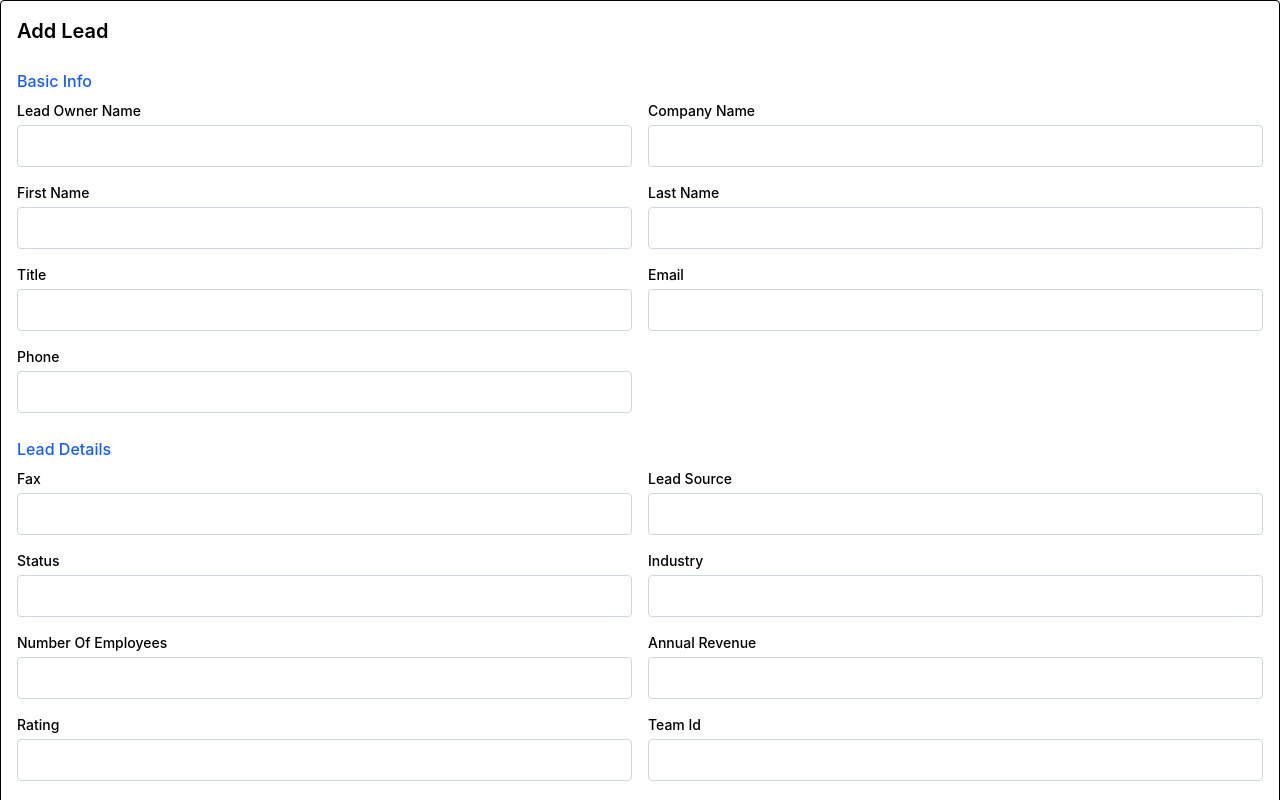
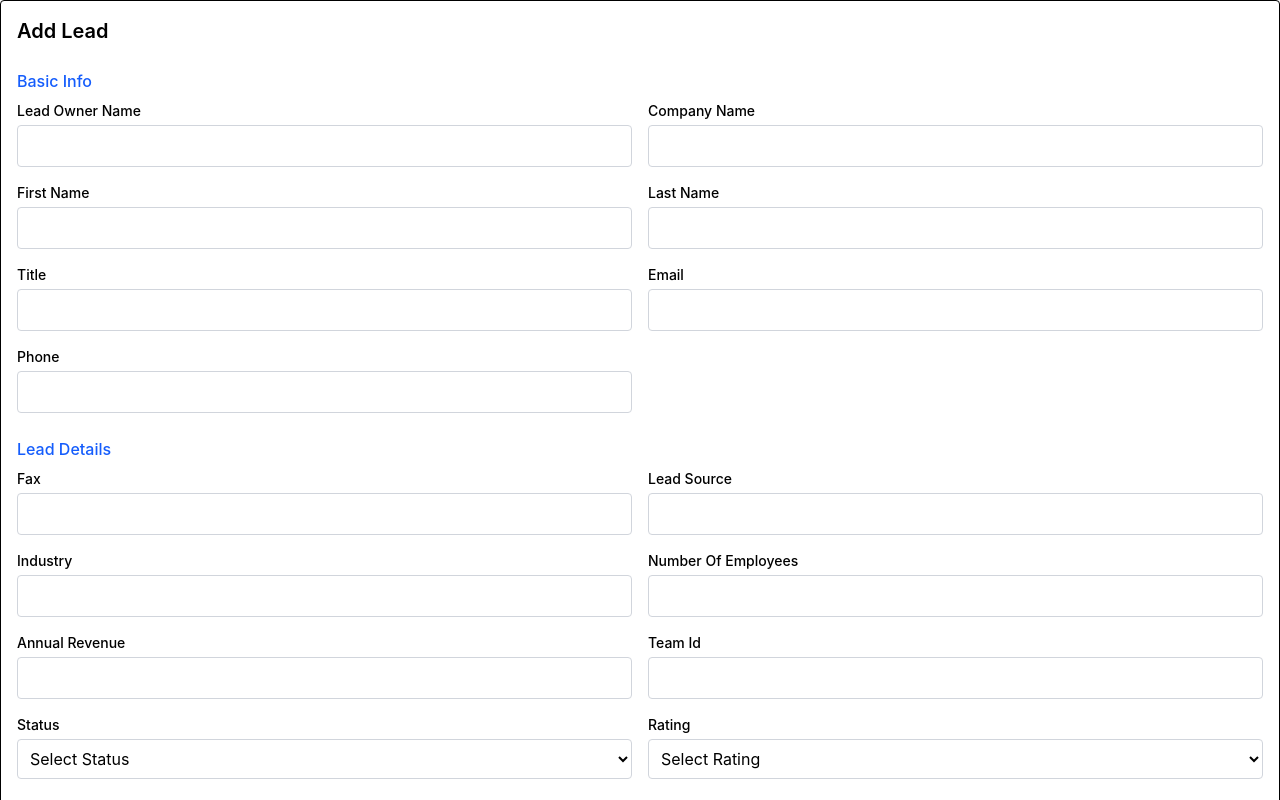
Before and after one commit to Hussain-2002/CRM-Module, a React (Create React App) app in the folder frontend/: page /leads/add in a window 1280 px wide. Shown: the top 800 px of the page. Built offline with nearby package versions, Linux system fonts and the light colour scheme.

Commit message:
first commit

```diff
--- a/frontend/src/Components/AddLeadForm.jsx
+++ b/frontend/src/Components/AddLeadForm.jsx
@@ -52,6 +52,9 @@ const AddLeadForm = ({ onSubmit, leadToEdit, closeForm }) => {
     }
   };
 
+  const statusOptions = ['New', 'Contacted', 'Converted', 'Qualified', 'Unqualified'];
+  const ratingOptions = ['Hot', 'Warm', 'Cold'];
+
   return (
     <div className="p-4 bg-white border rounded shadow mb-8">
       <h2 className="text-xl font-semibold mb-6">
@@ -85,7 +88,7 @@ const AddLeadForm = ({ onSubmit, leadToEdit, closeForm }) => {
         <div>
           <h3 className="text-blue-600 font-medium mb-2">Lead Details</h3>
           <div className="grid grid-cols-1 md:grid-cols-2 gap-4">
-            {['fax', 'leadSource', 'status', 'industry', 'numberOfEmployees', 'annualRevenue', 'rating', 'teamId'].map((field) => (
+            {['fax', 'leadSource', 'industry', 'numberOfEmployees', 'annualRevenue', 'teamId'].map((field) => (
               <div key={field}>
                 <label className="block text-sm font-medium mb-1">
                   {field.replace(/([A-Z])/g, ' $1').replace(/^./, str => str.toUpperCase())}
@@ -99,6 +102,42 @@ const AddLeadForm = ({ onSubmit, leadToEdit, closeForm }) => {
                 />
               </div>
             ))}
+
+            {/* Status dropdown */}
+            <div>
+              <label className="block text-sm font-medium mb-1">Status</label>
+              <select
+                name="status"
+                value={formData.status}
+                onChange={handleChange}
+                className="w-full p-2 border border-gray-300 rounded"
+              >
+                <option value="">Select Status</option>
+                {statusOptions.map((status) => (
+                  <option key={status} value={status.toLowerCase()}>
+                    {status}
+                  </option>
+                ))}
+              </select>
+            </div>
+
+            {/* Rating dropdown */}
+            <div>
+              <label className="block text-sm font-medium mb-1">Rating</label>
+              <select
+                name="rating"
+                value={formData.rating}
+                onChange={handleChange}
+                className="w-full p-2 border border-gray-300 rounded"
+              >
+                <option value="">Select Rating</option>
+                {ratingOptions.map((rating) => (
+                  <option key={rating} value={rating.toLowerCase()}>
+                    {rating}
+                  </option>
+                ))}
+              </select>
+            </div>
           </div>
         </div>
 
--- a/frontend/src/pages/LeadPage.jsx
+++ b/frontend/src/pages/LeadPage.jsx
@@ -150,6 +150,8 @@ const LeadsPage = ({ leads, setLeads, onDeleteLead, onOpenForm }) => {
           <option value="new">New</option>
           <option value="contacted">Contacted</option>
           <option value="converted">Converted</option>
+          <option value="qualified">Qualified</option>
+          <option value="unqualified">Unqualified</option>
         </select>
 
         <button
```
